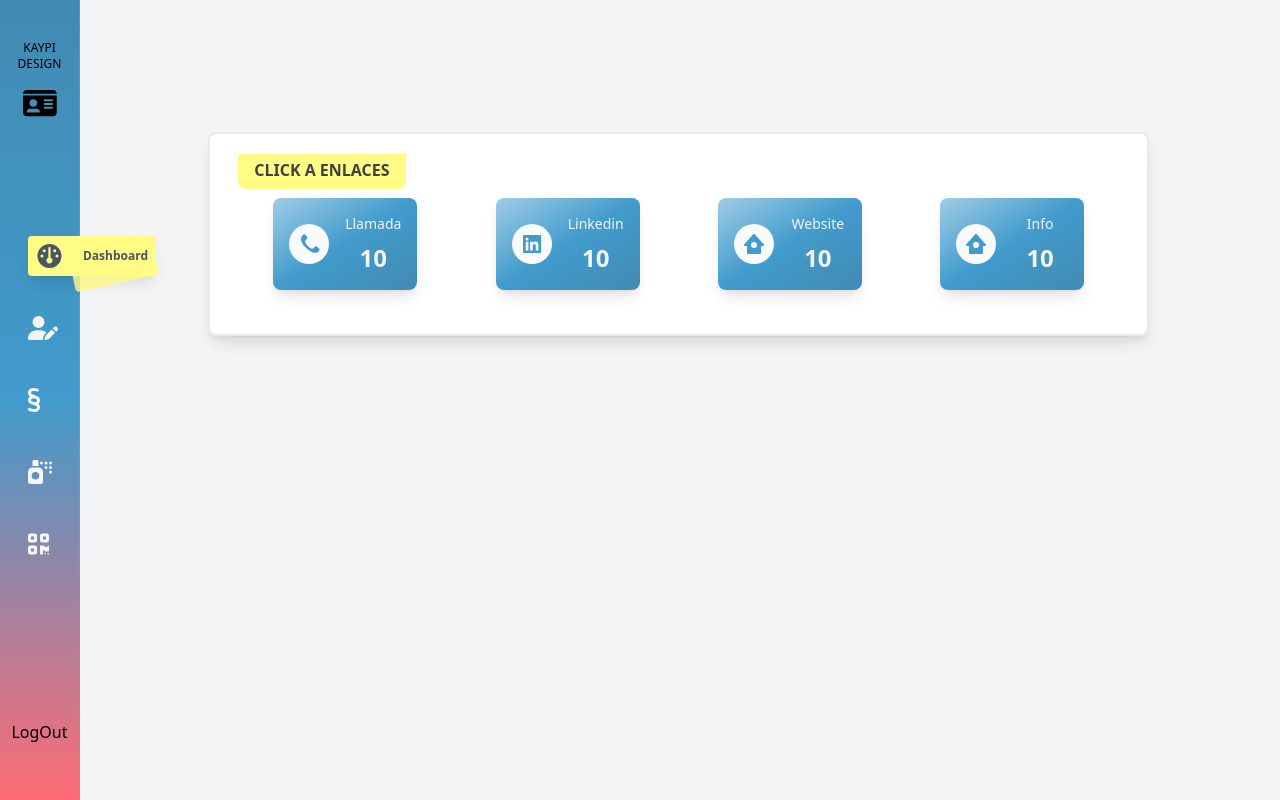
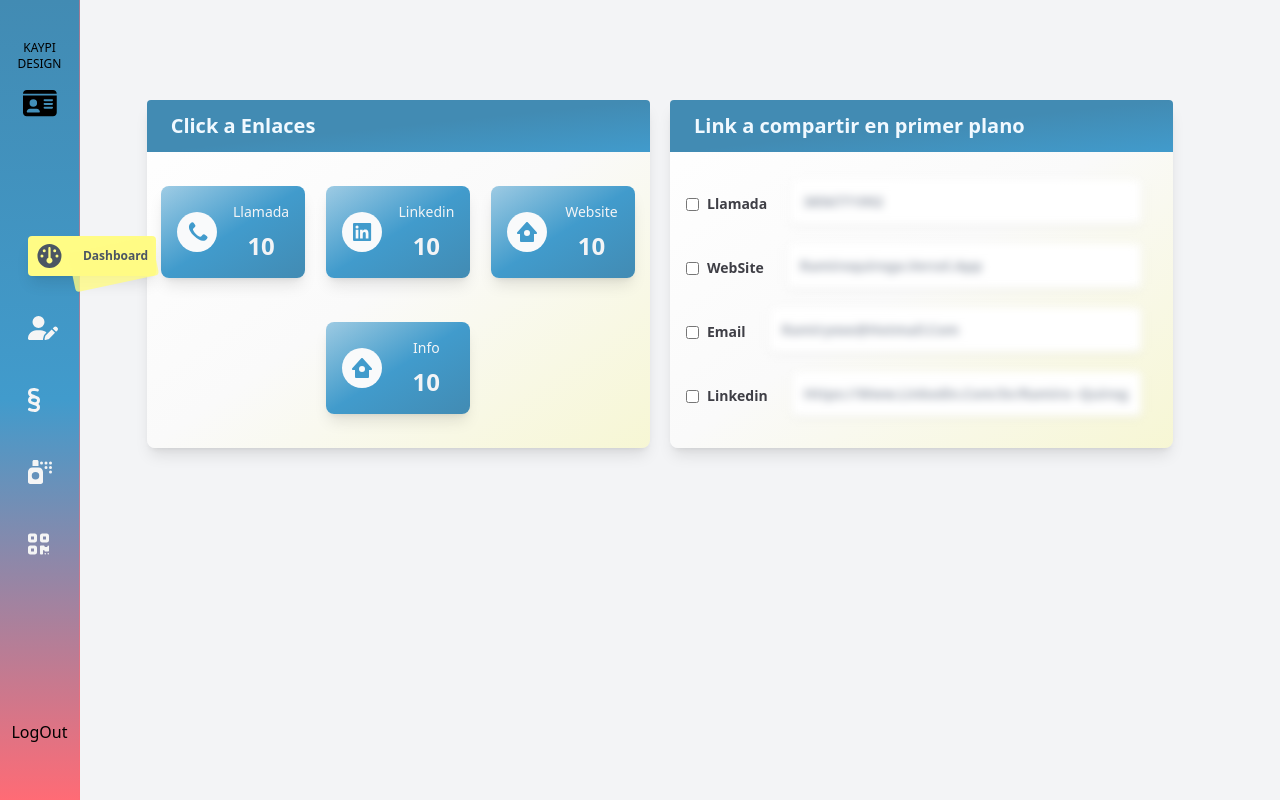
Before and after one commit to RamiroQuiro/kaypi, a Next.js app: page /dashboard in a window 1280 px wide. Built offline with nearby package versions, Linux system fonts and the light colour scheme; what tailwind-clip-path would draw is missing.

Commit message:
ruteando secciones

```diff
--- a/src/app/dashboard/DashboardHome.jsx
+++ b/src/app/dashboard/DashboardHome.jsx
@@ -1,14 +1,27 @@
 import SectionOutlet from "@/components/SectionOutlet";
 import InfoDasboard from "./componentes/InfoDasboard";
+import FormularioPrimerosLink from "./componentes/FormularioPrimerosLink";
+import BackgroundDorm from "@/components/BackgroundDorm";
+import CabeceraContenedor from "@/components/CabeceraContenedor";
 
 export default function DashboardHome() {
   return (
    <SectionOutlet>
+    <div className="flex justify-between items-stretch gap-5">
+
         <InfoDasboard />
 
-        <div className="w-[450px]">
-
-        </div>
+        <BackgroundDorm>
+          <CabeceraContenedor>
+            <h2 className="text-blueGray-700 md:text-xl font-bold">
+              Link a compartir en primer plano
+            </h2>
+          </CabeceraContenedor>
+          <div className="flex-auto md:px-4 lg:px-4  pt-0">
+            <FormularioPrimerosLink />
+          </div>
+        </BackgroundDorm>
+    </div>
     </SectionOutlet>
     );
 }
--- /dev/null
+++ b/src/app/dashboard/Disenio/page.jsx
@@ -0,0 +1,7 @@
+import React from 'react'
+
+export default function Disenio() {
+  return (
+    <div>Diseño</div>
+  )
+}
--- /dev/null
+++ b/src/app/dashboard/Qr/page.jsx
@@ -0,0 +1,7 @@
+import React from 'react'
+
+export default function Qr() {
+  return (
+    <div>Qr</div>
+  )
+}
--- a/src/app/dashboard/Secciones/layout.js
+++ b/src/app/dashboard/Secciones/layout.js
@@ -4,7 +4,6 @@ import TabsSeccion from "./Component/TabsSeccion";
 import SectionOutlet from "@/components/SectionOutlet";
 import BackgroundDorm from "@/components/BackgroundDorm";
 import CabeceraContenedor from "@/components/CabeceraContenedor";
-import FormularioPrimerosLink from "./FormularioPrimerosLink";
 const inter = Inter({ subsets: ["latin"] });
 
 export const metadata = {
--- a/src/app/dashboard/Secciones/page.jsx
+++ b/src/app/dashboard/Secciones/page.jsx
@@ -1,5 +1,3 @@
-import React from "react";
-import SeccionesACompartir from "./SeccionesACompartir";
 import MiEmpresa from "./MiEmpresa/page";
 
 export default function Secciones() {
--- a/src/app/dashboard/componentes/CardsDasboard.jsx
+++ b/src/app/dashboard/componentes/CardsDasboard.jsx
@@ -1,5 +1,7 @@
 import React from "react";
 import CardDashboard from "./CardDashboard";
+import BackgroundDorm from "@/components/BackgroundDorm";
+import CabeceraContenedor from "@/components/CabeceraContenedor";
 
 const infoCard = [
   {
@@ -67,11 +69,11 @@ const infoCard = [
 
 export default function CardsDasboard({ children }) {
   return (
-    <div className="pt-1 pb-2 px-2 overflow-y-auto mx-auto ">
-      <span className="uppercase bg-primary-400 px-4 rounded-b-lg py-2 font-bold text-neutral-700 flex-auto w-full mb-2">
-        Click a Enlaces
-      </span>
-      <div className="flex gap-2 items-center mx-auto justify-envely my-4 w-full">
+    <BackgroundDorm>
+          <CabeceraContenedor>
+          <h2 className="text-blueGray-700 md:text-xl font-bold">  Click a Enlaces</h2>
+        </CabeceraContenedor>
+      <div className="flex gap-2 flex-wrap px-2 items-center m-auto h-full justify-envely my-4 w-full">
         {infoCard?.map((card, i) => (
           <CardDashboard
             descripcion={card.descripcion}
@@ -81,6 +83,6 @@ export default function CardsDasboard({ children }) {
           />
         ))}
       </div>
-    </div>
+    </BackgroundDorm>
   );
 }
--- a/src/app/dashboard/Secciones/FormularioPrimerosLink.jsx
+++ b/src/app/dashboard/componentes/FormularioPrimerosLink.jsx
@@ -19,8 +19,8 @@ export default function FormularioPrimerosLink({ dataUser }) {
       onSubmit={handleSubmit}
       className="py-5 flex flex-col item-centar justify-between"
     >
-      <div className="flex md:flex-row flex-col items-center justify-evenly md:text-center">
-        <div className="flex md:w-full items-center justify-center">
+      <div className="flex md:flex-row flex-wrap flex-col items-center justify-evenly md:text-center">
+        <div className="flex  md:w-full items-center justify-center">
           <input type="checkbox" name="llamada" id="llamada" className="peer" />
           <label
             htmlFor="llamada"
--- a/src/app/dashboard/componentes/InfoDasboard.jsx
+++ b/src/app/dashboard/componentes/InfoDasboard.jsx
@@ -3,13 +3,9 @@ import CardsDasboard from "./CardsDasboard";
 
 export default function InfoDasboard() {
   return (
-    <div
-      className="md:mr-6 md:w-11/12 border-2 shadow-lg border-gray-300/50 mx-auto mt-8 p-5
-    bg-white rounded-lg  "
-    >
+
       <CardsDasboard>
         <CardDashboard />
       </CardsDasboard>
-    </div>
   );
 }
--- a/src/app/dashboard/layout.js
+++ b/src/app/dashboard/layout.js
@@ -13,7 +13,7 @@ export const metadata = {
 export default function RootLayout({ children }) {
   return (
     <html lang="es">
-      <body>
+      <body className="overflow-x-hidden">
         <main className="relative  w-screen overflow-x-hidden">
 
           {/* <NavBar /> */}
--- a/src/components/Footer.jsx
+++ b/src/components/Footer.jsx
@@ -2,8 +2,8 @@ import React from "react";
 
 export default function Footer() {
   return (
-    <footer className="w-screen z-40 absolute  left-0 bg-gray-200">
-        <div className="container mx-auto py-4 h-full px-5 flex md:flex-row flex-col items-center justify-evenly sm:flex-row">
+    <footer className="w-full z-10 absolute  left-0 bg-gray-200">
+        <div className="container mx-auto py-4 h-full w-10/12 px-5 flex md:flex-row flex-col items-center justify-evenly sm:flex-row">
           <p className="text-gray-500 text-sm text-center sm:text-left">
             © 2023 Kaypi Target —
             <a
--- a/src/sidebar/Sidebar.jsx
+++ b/src/sidebar/Sidebar.jsx
@@ -69,13 +69,13 @@ export default function Sidebar() {
           Secciones
         </ButtonSidebar>
         <ButtonSidebar
-          link={"/diseños"}
+          link={"dashboard/Disenio"}
           icon={faSprayCan}
           setToggle={setToggle}
         >
           Diseños
         </ButtonSidebar>
-        <ButtonSidebar link={"/crearQR"} icon={faQrcode} setToggle={setToggle}>
+        <ButtonSidebar link={"dashboard/Qr"} icon={faQrcode} setToggle={setToggle}>
           QR
         </ButtonSidebar>
         <button onClick={"logOut"}  className="flex flex-col items-center mx-auto text-center absolute bottom-14 w-full px-2 justify-center gap-4 cursor-pointer"
```
Also changed, not shown: src/app/dashboard/Secciones/SeccionesACompartir.jsx (+1 -10 lines).
